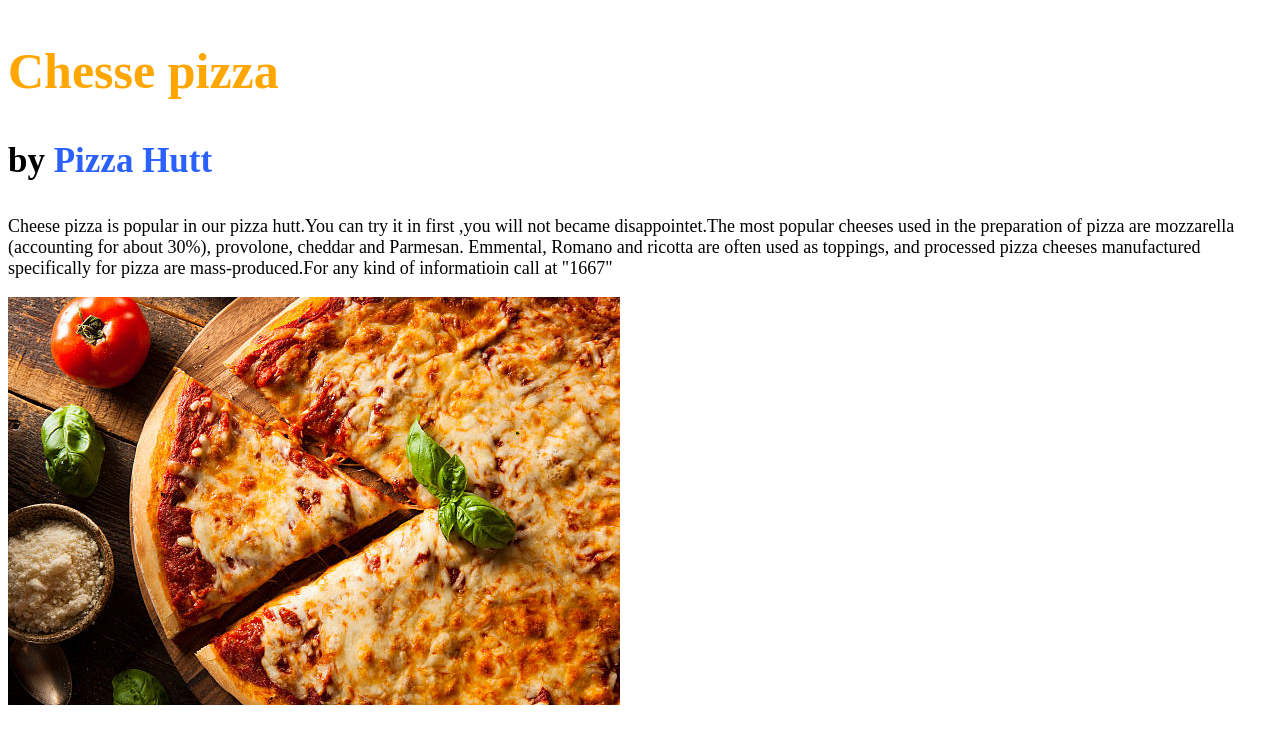
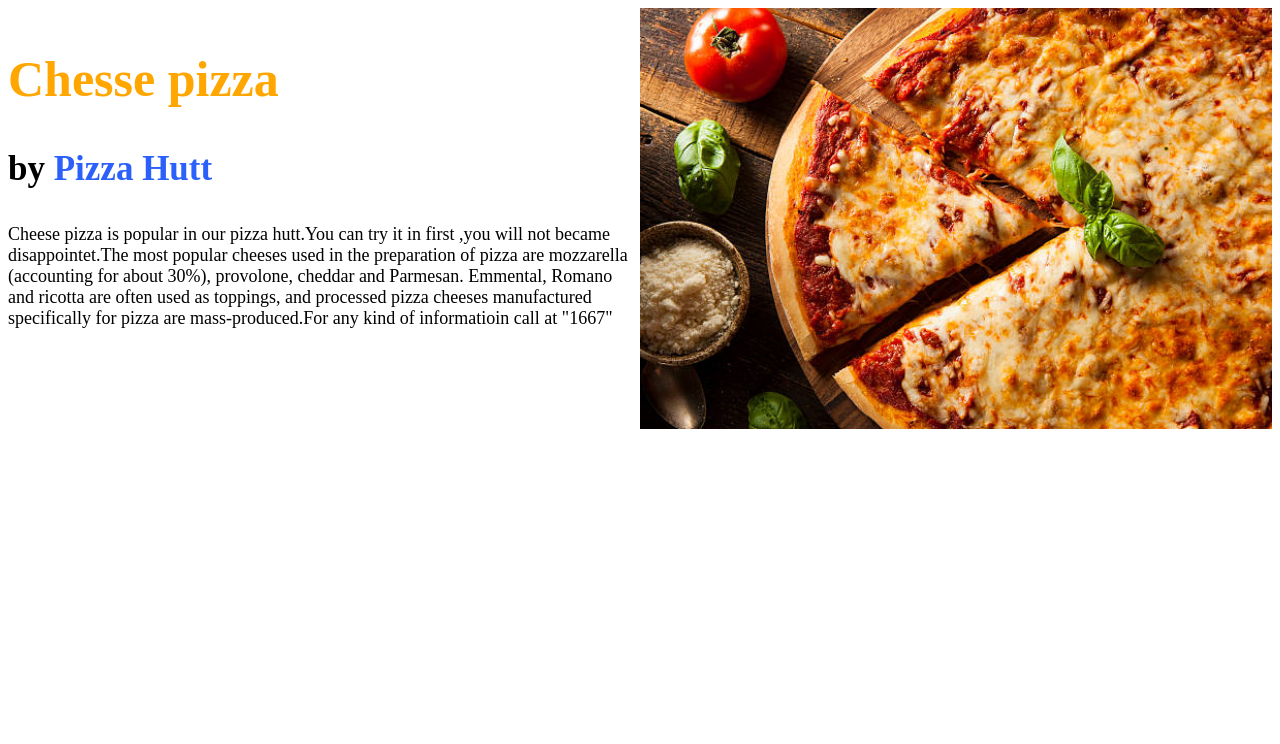
Before and after one commit to jamilpiero/my-fourth-attemt, a plain HTML site: page index.html in a window 1280 px wide. Drawn offline with Linux system fonts and the light colour scheme.

Commit message:
picture added

```diff
--- a/index.html
+++ b/index.html
@@ -14,7 +14,7 @@
 
 <body>
     <section>
-        <div>
+        <div class="half-widht">
             <h1 class="big">Chesse pizza</h1>
             <h3>by <span class="span-colour">Pizza Hutt</span></h3>
             <p>Cheese pizza is popular in our pizza hutt.You can try it in first ,you will not became disappointet.The
@@ -23,7 +23,7 @@
                 pizza cheeses manufactured specifically for pizza are mass-produced.For
                 any kind of informatioin call at "1667"</p>
         </div>
-        <div>
+        <div class="half-widht">
             <img src="images/istockphoto-522398707-612x612.jpg" alt="">
         </div>
     </section>
--- a/style.css
+++ b/style.css
@@ -16,3 +16,12 @@ h3{
 .span-colour{
     color:rgb(44, 96, 250);
 }
+section{
+    display: flex;
+}
+.half-widht{
+    width: 50%;
+}
+.half-widht img{
+    width: 100%;
+}
```
Also changed, not shown: images/dream-bg.png (added), images/exp-bg.png (added), images/top-banner.png (added).
